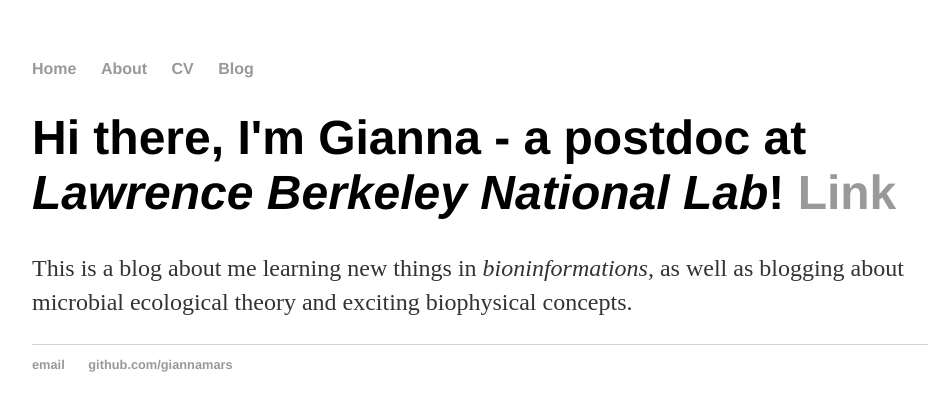
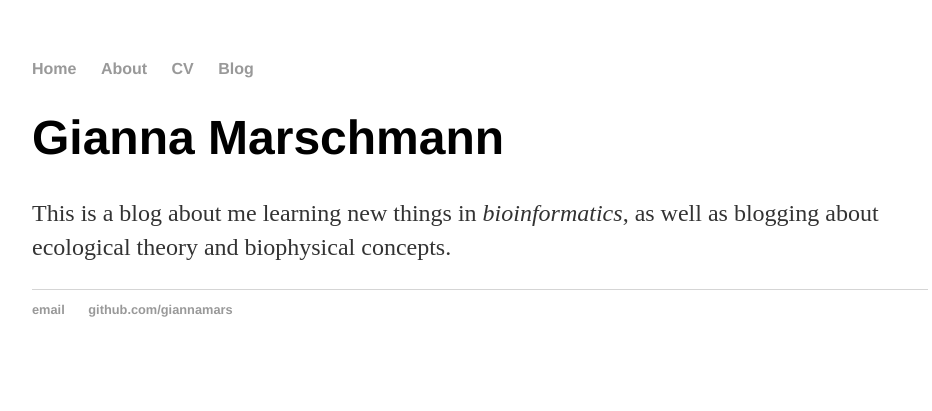
Before and after one commit to giannamars/does_bioinformatics, a Jekyll site: the page built from index.html, in a window 1280 px wide. Shown: the top 411 px of the page, without its empty margins (160-1092 px from the left). Built offline with Jekyll 4.4.1, drawn with Linux system fonts in a browser that asks for light colours.

Commit message:
Update index.html

```diff
--- a/index.html
+++ b/index.html
@@ -3,6 +3,6 @@
 title: Gianna Marschmann, Microbial Ecology
 ---
 <div class="blurb">
-	<h1>Hi there, I'm Gianna - a postdoc at <em>Lawrence Berkeley National Lab</em>! <a href="/about">Link</a></h1>
-	<p>This is a blog about me learning new things in <em>bioninformations,</em> as well as blogging about microbial ecological theory and exciting biophysical concepts.</p>
+	<h1>Gianna Marschmann</h1>
+	<p>This is a blog about me learning new things in <em>bioinformatics</em>, as well as blogging about ecological theory and biophysical concepts.</p>
 </div><!-- /.blurb -->
```
